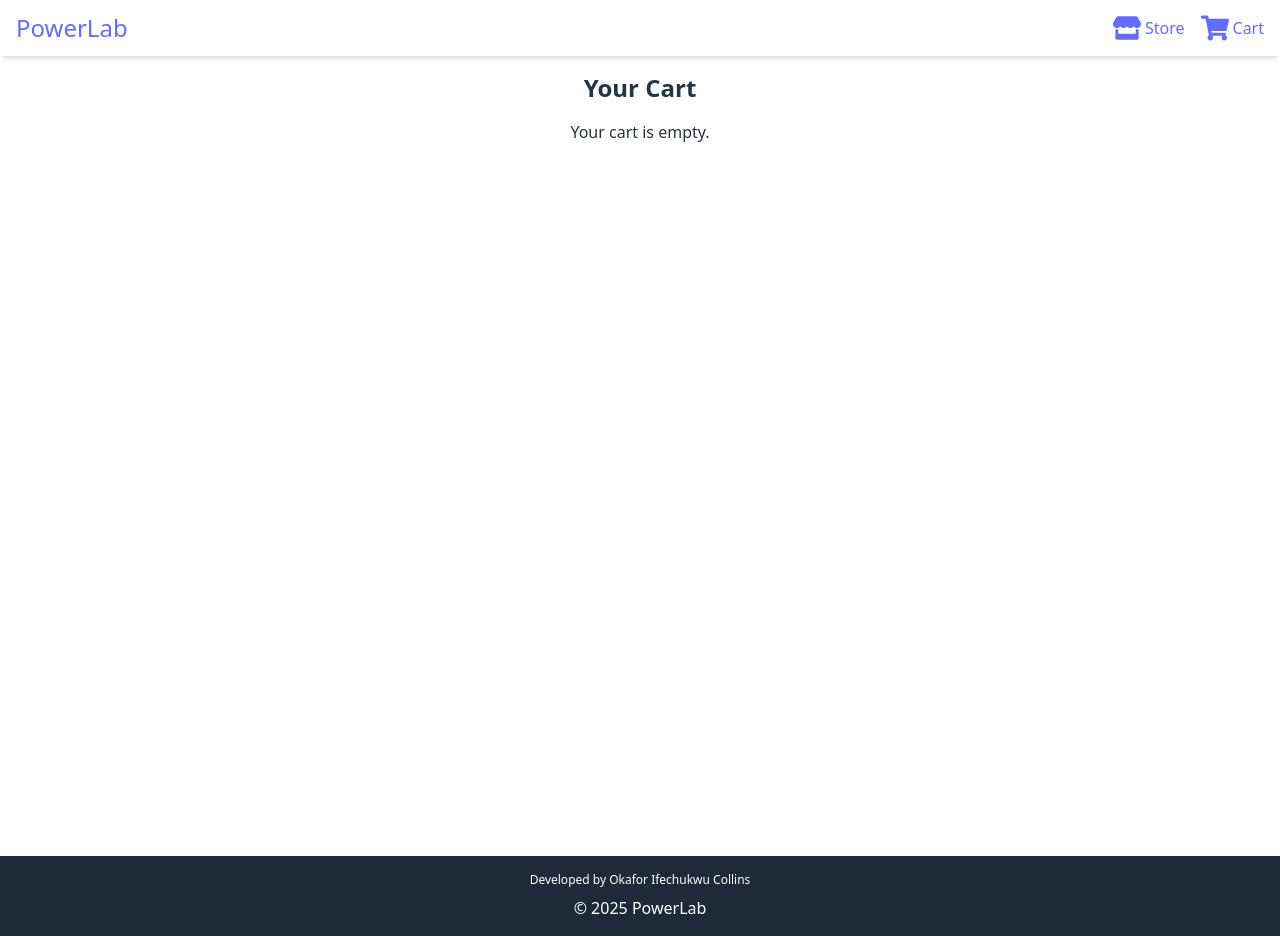
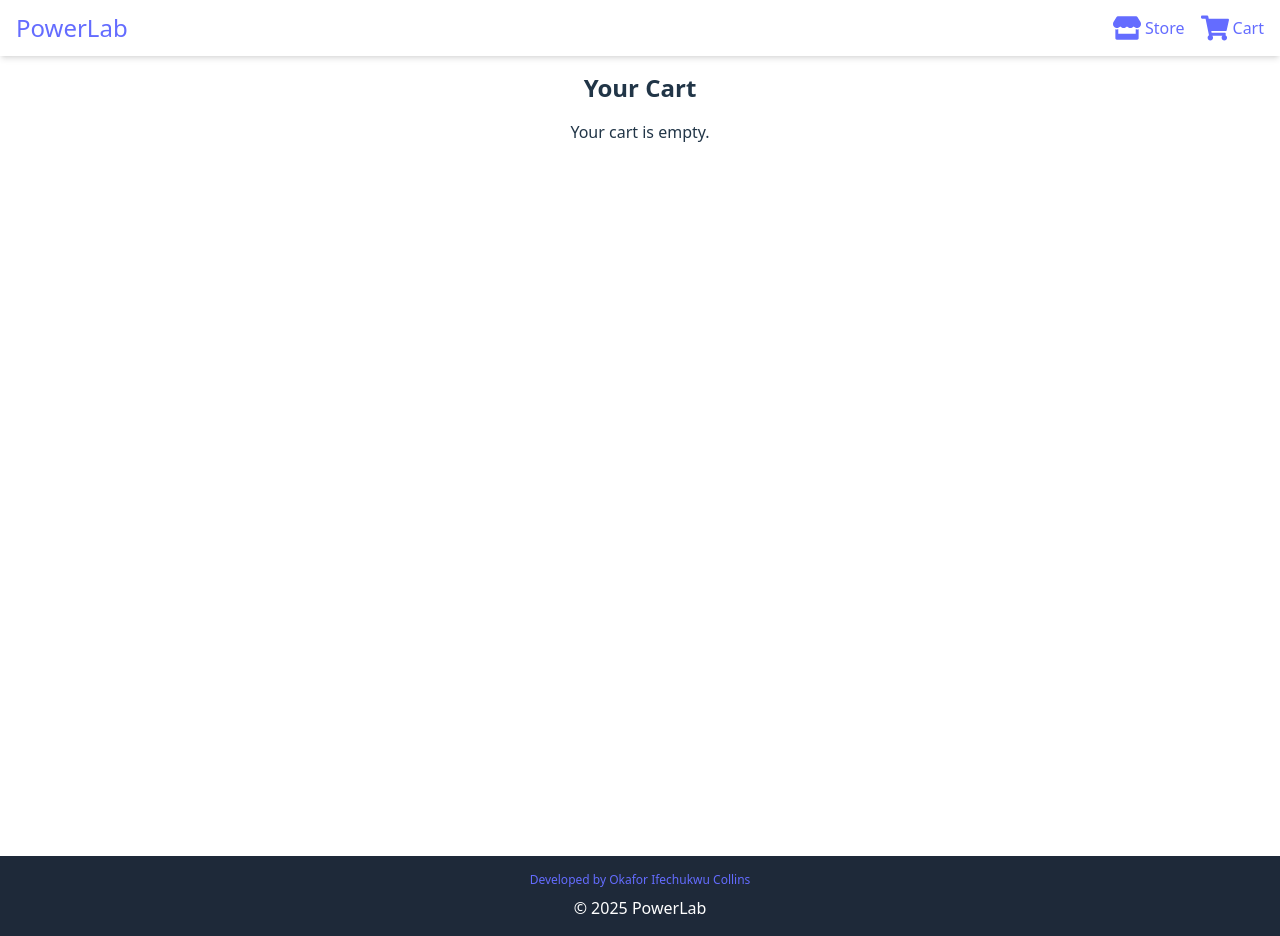
Before and after one commit to D-future0/powerlab-shop, a React (Vite) app: page /cart in a window 1280 px wide. Built offline with nearby package versions, Linux system fonts and the light colour scheme.

Commit message:
fix: add hyperlink to developer's name in Footer component for improved accessibility

```diff
--- a/src/components/Footer.jsx
+++ b/src/components/Footer.jsx
@@ -4,7 +4,7 @@ import React from 'react'
 const Footer = () => {
   return (
     <footer className="w-full flex flex-col text-center p-4 bg-gray-800 text-white">
-        <p className='text-xs mb-2'>Developed by Okafor Ifechukwu Collins</p>
+        <p className='text-xs mb-2'><a href='https://okafor-i-collins-portfolio-next-js-collins-projects-7836abdc.vercel.app' target='_blank'>Developed by Okafor Ifechukwu Collins</a></p>
         <p>© 2025 PowerLab</p>
       </footer>
   )
```
